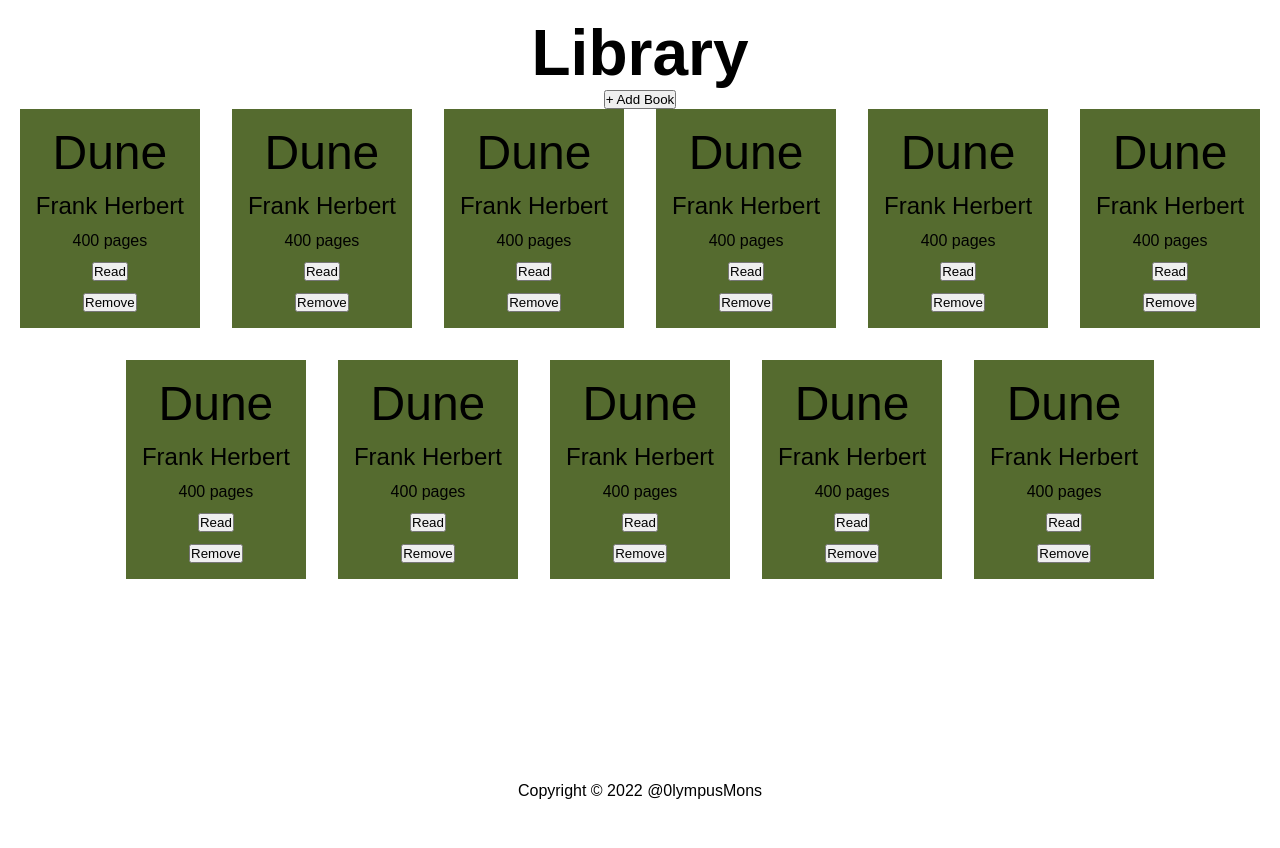
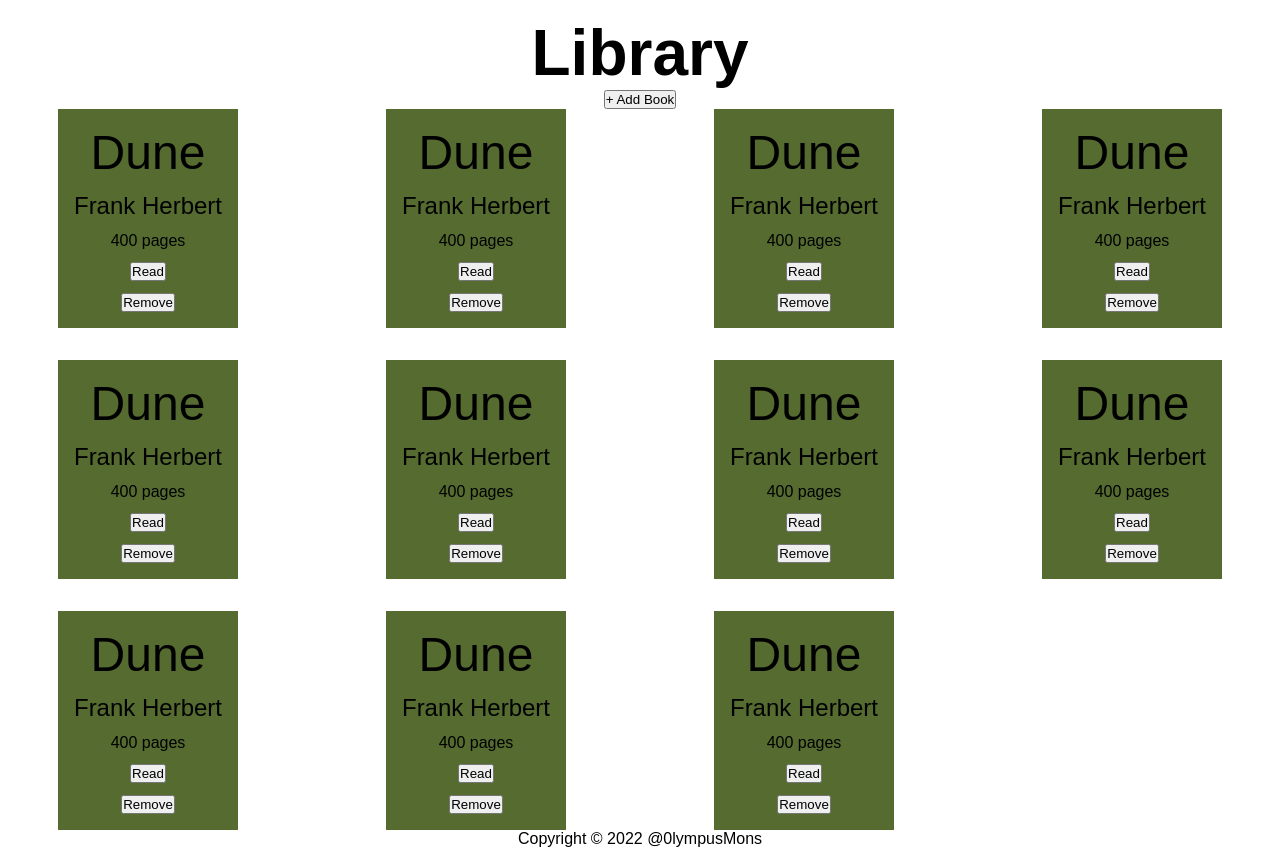
Before and after one commit to 0lympusMons/Library, a plain HTML site: page index.html in a window 1280 px wide. Before the commit the page ends 800 px from the top, so only its background shows below. Drawn offline with Linux system fonts and the light colour scheme.

Commit message:
Change .books__wrapper to grid

```diff
--- a/dist/styles.css
+++ b/dist/styles.css
@@ -26,23 +26,21 @@ header {
   margin-top: 16px;
 }
 
-footer {
-  position: absolute;
-  bottom: 0;
-}
-
 a {
   text-decoration: none;
   color: black;
 }
 
 .books__wrapper {
-  display: flex;
-  flex-wrap: wrap;
-  justify-content: center;
+  display: grid;
+  width: 100%;
   gap: 32px;
+  justify-items: center;
+  grid-template-columns: repeat(auto-fit, minmax(250px, 1fr));
 }
 .books__wrapper .book__card {
+  max-width: -moz-fit-content;
+  max-width: fit-content;
   display: flex;
   flex-direction: column;
   align-items: center;
```
